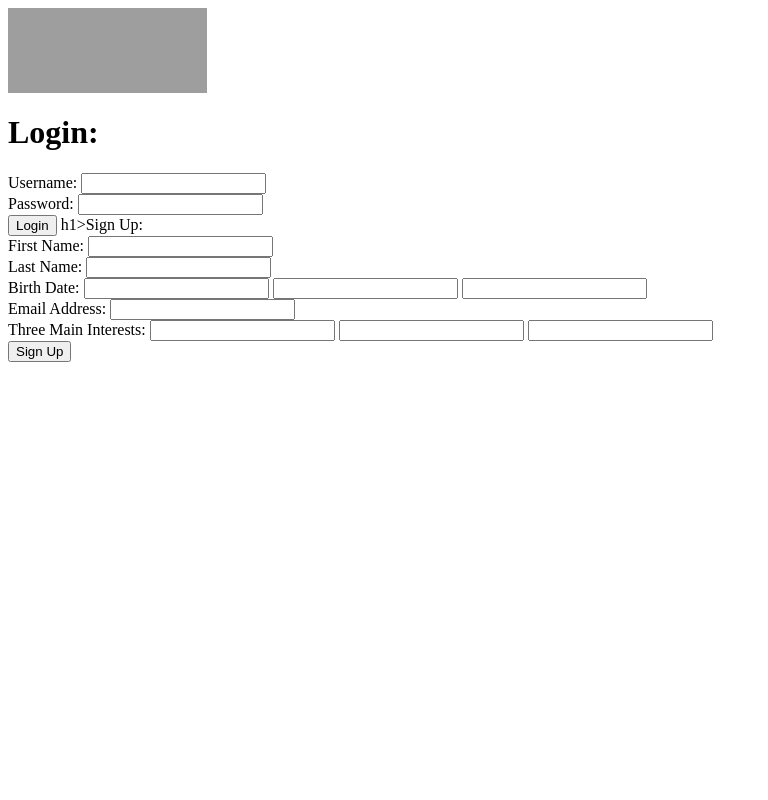
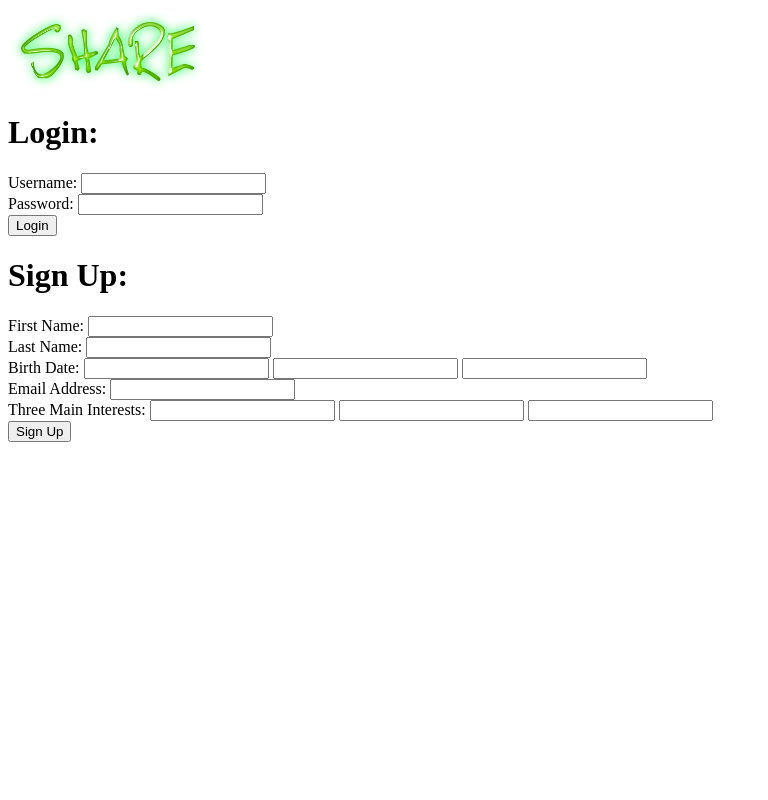
Before and after one commit to meet-projects/share-y2-2013, a Python web app: template share/share_app/templates/share_app/login.html in a window 1280 px wide. Shown: the whole page, without its empty margins (0-768 px from the left). Run offline with Jinja, Linux system fonts and the light colour scheme; the template is opened without the code that fills it, so the values that code supplies are empty; grey boxes are pictures that could not be loaded.

Commit message:
worked on login.html and login.css

```diff
--- /dev/null
+++ b/share/share_app/static/css/login.css
@@ -0,0 +1,9 @@
+<style>
+p
+{
+border-top-style:dotted;
+border-right-style:solid;
+border-bottom-style:dotted;
+border-left-style:solid;
+}
+</style>
--- a/share/share_app/templates/share_app/login.html
+++ b/share/share_app/templates/share_app/login.html
@@ -1,17 +1,19 @@
 <html>
 	<head>
+    <link rel="stylesheet" type="text/css"
+     href="login.css">
 	<title>SHARE - Sign Up or Login</title>
 	</head>
 
 	<body>
-		<img src="logo.png" alt="share logo" width="199"height ="85">
+		<img src="../../static/images/logo.png" alt="share logo" width="199"height ="85">
 
 		<h1>Login: </h1>
 		<div>Username: <input type='text'/> </div>
 		<div>Password: <input type='password'/> </div>
 				<input type='button' value="Login">
 
-		h1>Sign Up: </h1>
+		<h1>Sign Up: </h1>
 		<div>First Name: <input type='text'/> </div>
 		<div>Last Name: <input type='text'/> </div>
 		<div>Birth Date: <input type='text'/> <input type='text'/> <input type='text'/> </div>
```
